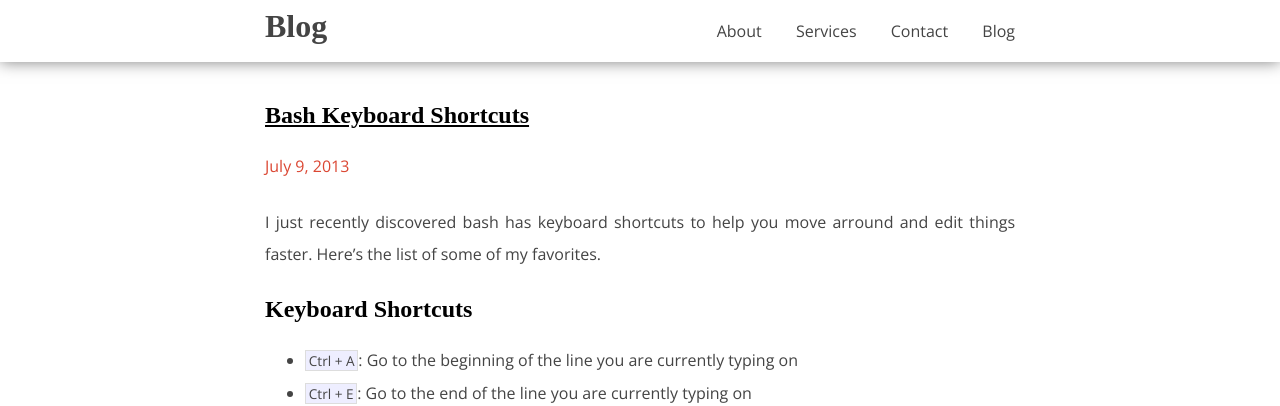
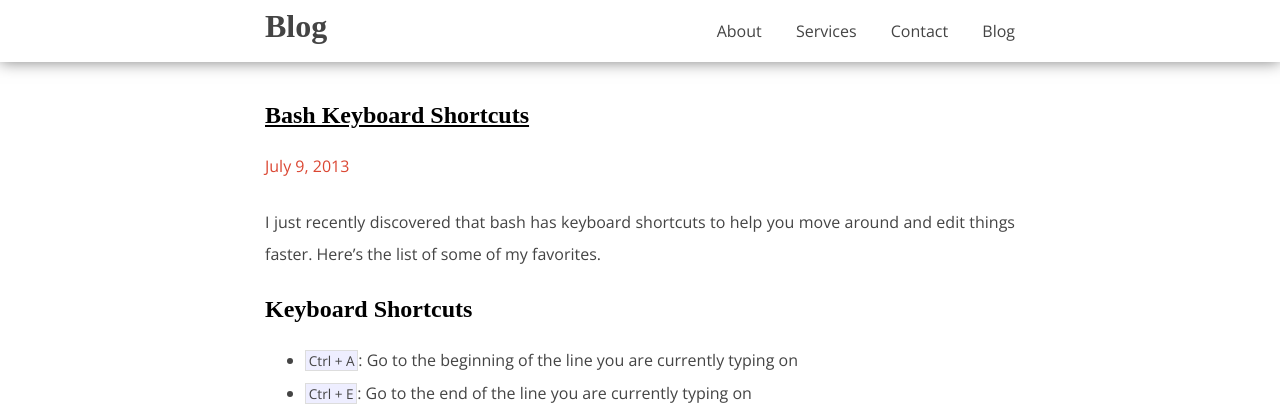
Before and after one commit to borivojevic/borivojevic.github.com, a Jekyll site: the page built from _posts/2013-07-09-bash-keyboard-shortcuts.markdown, in a window 1280 px wide and 900 px high. Shown: the top 406 px of the window. Built offline with Jekyll 4.4.1, drawn with Linux system fonts in a browser that asks for light colours; some web fonts are replaced; Markdown is read by kramdown in place of the engine named in the settings; comment, search, counter and statistics services are not loaded.

Commit message:
Typo fixes

```diff
--- a/_posts/2013-07-09-bash-keyboard-shortcuts.markdown
+++ b/_posts/2013-07-09-bash-keyboard-shortcuts.markdown
@@ -5,7 +5,7 @@
 category: posts
 ---
 
-I just recently discovered bash has keyboard shortcuts to help you move arround and edit things faster. Here's the list of some of my favorites.
+I just recently discovered that bash has keyboard shortcuts to help you move around and edit things faster. Here's the list of some of my favorites.
 
 ## Keyboard Shortcuts
 
```
